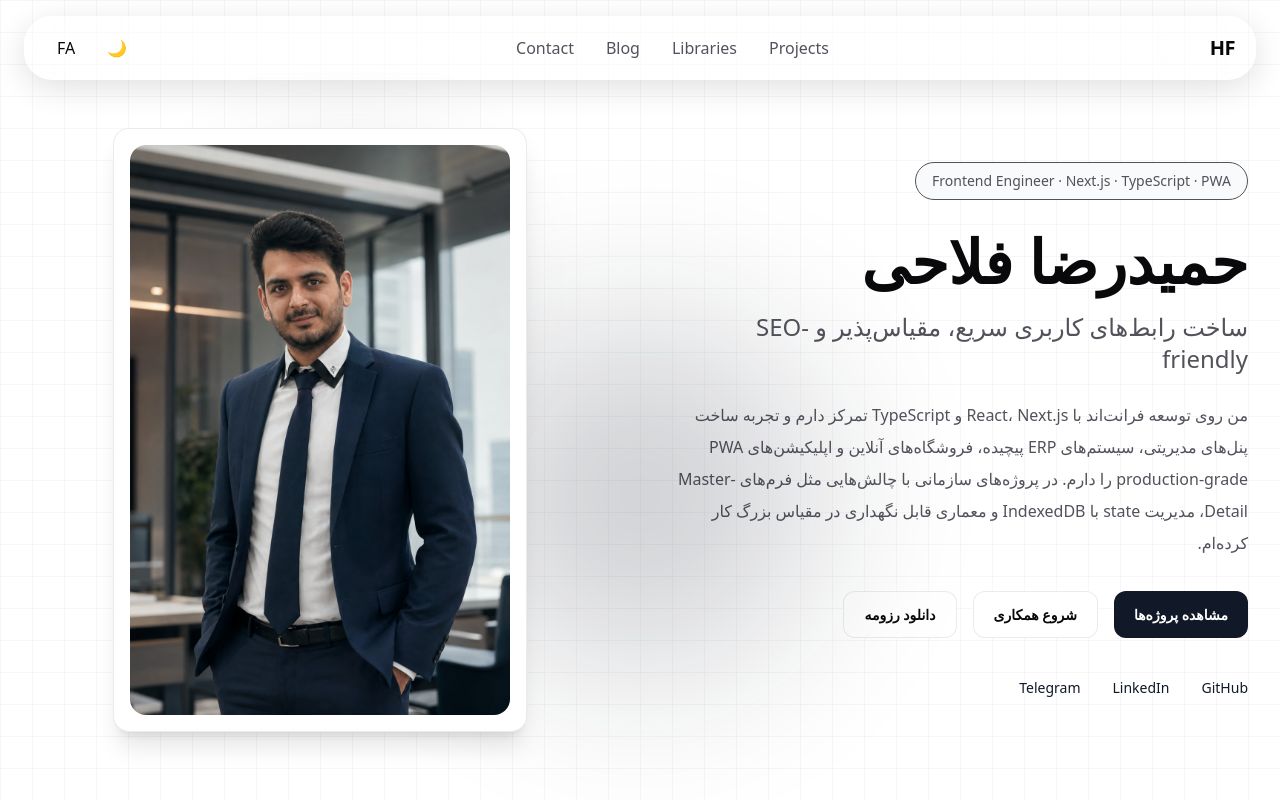
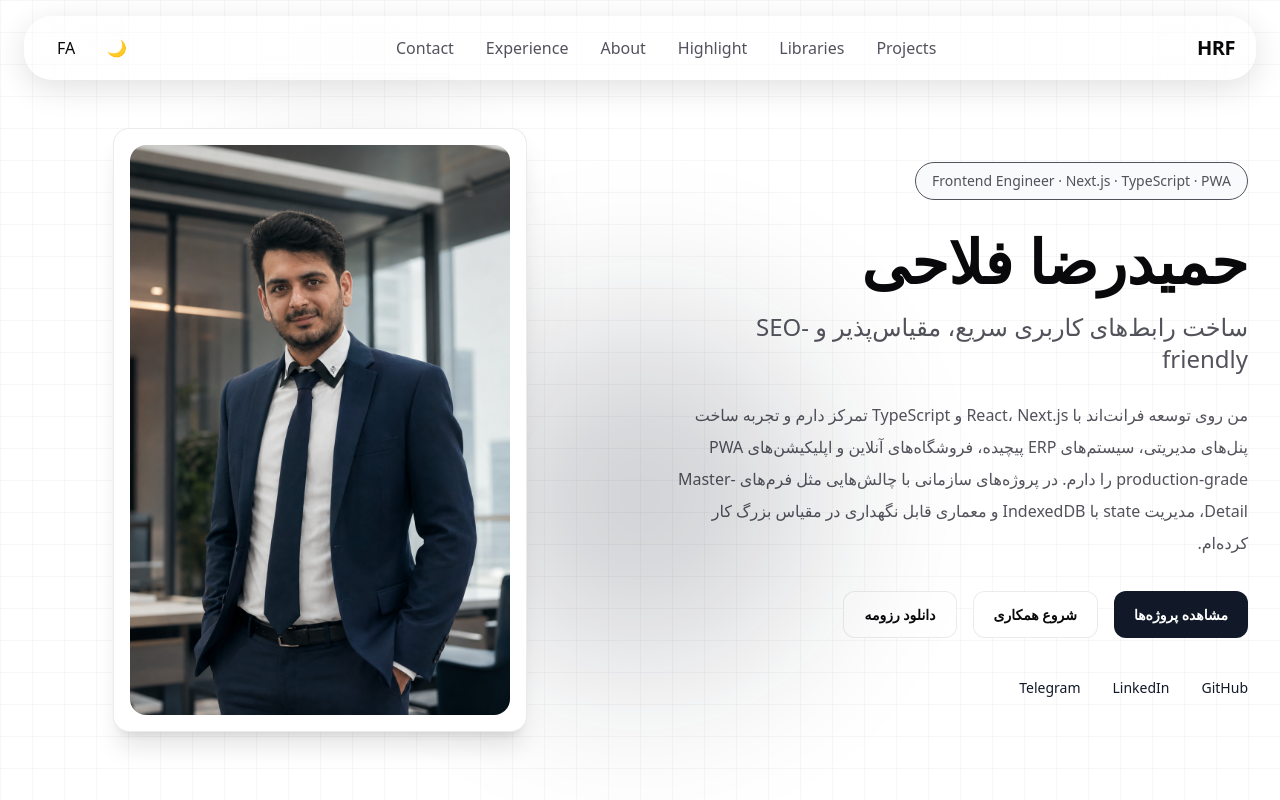
Before and after one commit to hamidrezafallahi/portfolio, a Next.js app: page /fa in a window 1280 px wide. Shown: the top 800 px of the page. Built offline with nearby package versions, Linux system fonts and the light colour scheme.

Commit message:
work on project 2

```diff
--- a/app/[locale]/projects/[slug]/page.tsx
+++ b/app/[locale]/projects/[slug]/page.tsx
@@ -23,7 +23,6 @@ export default async function ProjectPage({
   if (!project) {
     notFound();
   }
-console.log(project,typeof project.title,t("title"))
   return (
     <main className="w-full">
       <section className="relative overflow-hidden section-padding">
--- a/components/landing/aboutSection.tsx
+++ b/components/landing/aboutSection.tsx
@@ -11,7 +11,9 @@ export default async function AboutSection(props: { locale: string }) {
   });
 
   return (
-    <section className="section-padding">
+    <section
+    id="about"
+    className="section-padding">
       <div className="section-container">
         <div className="items-start gap-10 grid lg:grid-cols-[1fr_1.2fr]">
           {/* Left side title */}
--- a/components/landing/experienceTimelineSection.tsx
+++ b/components/landing/experienceTimelineSection.tsx
@@ -19,7 +19,9 @@ export default async function ExperienceTimelineSection(props: {
   });
 
   return (
-    <section className="bg-surface section-padding">
+    <section
+    id="experience"
+    className="bg-surface section-padding">
       <div className="section-container">
         <div className="max-w-2xl">
           <p className="font-medium text-primary-theme text-sm uppercase tracking-wide">
--- a/components/landing/highlightsSection.tsx
+++ b/components/landing/highlightsSection.tsx
@@ -24,6 +24,7 @@ export default async function HighlightsSection(props: { locale: string }) {
 
   return (
 <section
+id="highlight"
 className="relative overflow-hidden section-padding"
 >
 
--- a/layout/customHead.tsx
+++ b/layout/customHead.tsx
@@ -6,6 +6,7 @@ import {
 } from 'react';
 
 import { useLocale } from 'next-intl';
+import Link from 'next/link';
 import { useRouter } from 'next/navigation';
 
 import HeaderReveal from '@components/ui/HeaderReveal';
@@ -21,10 +22,12 @@ export default function Header() {
   const [themeIndex, setThemeIndex] = useState(0);
 
   const navItems = [
-    { label: "Projects", href: "#projects" },
-    { label: "Libraries", href: "#opensource" },
-    { label: "Blog", href: "#blog" },
-    { label: "Contact", href: "#contact" },
+    { label: "Projects", href: `/${locale}/projects` },
+    { label: "Libraries", href: `/${locale}/libraries` },
+    { label: "Highlight", href: "#highlight" },
+    { label: "About", href: "#about" },
+    { label: "Experience", href: "#experience" },
+     { label: "Contact", href: "#contact" },
   ];
 
   /* ================= INIT THEME ================= */
@@ -88,35 +91,28 @@ export default function Header() {
         <div className="mx-auto px-6 py-4 container">
           {/* MAIN GLASS BAR */}
 
-          <div
-            className="relative flex justify-between items-center bg-white/5 hover:bg-white/10 dark:bg-white/[0.08] shadow-[0_8px_32px_rgba(0,0,0,0.12)] backdrop-blur-2xl backdrop-saturate-150 p-3 px-5 border border-white/20 dark:border-white/15 rounded-[28px] h-16 transition-all duration-300"
-          >
+          <div className="relative flex justify-between items-center bg-white/5 hover:bg-white/10 dark:bg-white/8 shadow-[0_8px_32px_rgba(0,0,0,0.12)] backdrop-blur-2xl backdrop-saturate-150 p-3 px-5 border border-white/20 dark:border-white/15 rounded-[28px] h-16 transition-all duration-300">
             {/* glass highlight */}
 
-            <div
-              className="absolute inset-0 bg-gradient-to-b from-white/20 to-transparent opacity-60 rounded-[28px] pointer-events-none"
-            />
+            <div className="absolute inset-0 bg-linear-to-b from-white/20 to-transparent opacity-60 rounded-[28px] pointer-events-none" />
 
             {/* LOGO */}
 
-            <a
-              href="#"
-              className="relative font-bold text-xl tracking-tight"
-            >
-              HF
-            </a>
+            <Link href={`/${locale}`} className="relative font-bold text-xl tracking-tight">
+              HRF
+            </Link>
 
             {/* DESKTOP NAV */}
 
             <nav className="hidden relative md:flex items-center gap-8">
               {navItems.map((item) => (
-                <a
+                <Link
                   key={item.href}
                   href={item.href}
                   className="text-zinc-600 hover:text-black dark:hover:text-white dark:text-zinc-300 transition-colors"
                 >
                   {item.label}
-                </a>
+                </Link>
               ))}
             </nav>
 
@@ -171,7 +167,7 @@ export default function Header() {
 
 
           bg-white/5
-          dark:bg-white/[0.08]
+          dark:bg-white/8
 
 
           backdrop-blur-2xl
@@ -206,9 +202,7 @@ export default function Header() {
             </a>
           ))}
 
-          <div
-            className="flex items-center gap-3 mt-4 pt-4 border-white/20 border-t"
-          >
+          <div className="flex items-center gap-3 mt-4 pt-4 border-white/20 border-t">
             <button
               onClick={handleNextTheme}
               className="flex-1 hover:bg-white/20 p-3 rounded-2xl transition"
```
